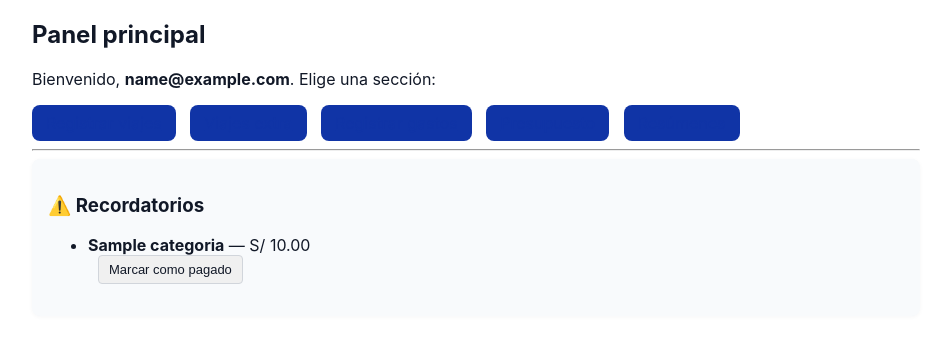
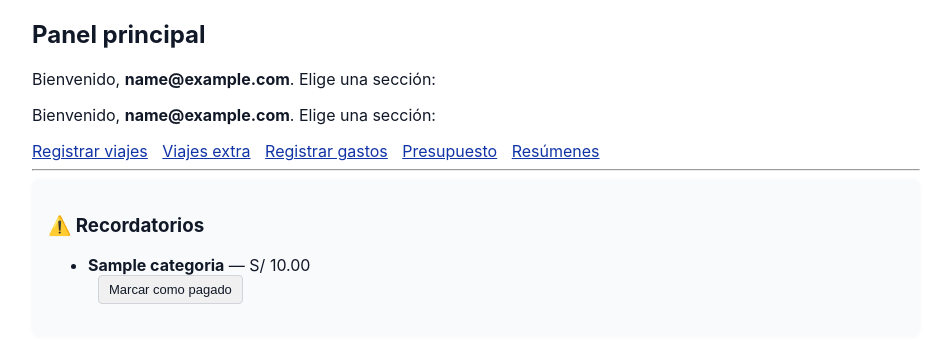
Before and after one commit to ajmonteroa45-del/tripcounterapp, a Flask app: template templates/home.html in a window 1280 px wide. Shown: the part 53-396 px from the top of the page, without its empty margins (164-1115 px from the left). Run offline with Flask 3, Linux system fonts and the light colour scheme; the template is opened without the code that fills it: most values are stand-ins (such as "Sample title", 1, 10 or a date in 2020).

Commit message:
Actualizar home.html
Modificación de botones

```diff
--- a/templates/home.html
+++ b/templates/home.html
@@ -7,13 +7,18 @@
     <h2>Panel principal</h2>
     <p>Bienvenido, <strong>{{ email }}</strong>. Elige una sección:</p>
 
-    <nav class="nav-links mb-4">
-        <a href="{{ url_for('viajes_page') }}" class="btn btn-primary">Registrar viajes</a>
-        <a href="{{ url_for('extras_page') }}" class="btn btn-warning">Viajes extra</a>
-        <a href="{{ url_for('gastos_page') }}" class="btn btn-danger">Registrar gastos</a> <a href="{{ url_for('presupuesto_page') }}" class="btn btn-success">Presupuesto</a>
-        <a href="{{ url_for('api_monthly_report') }}" class="btn btn-info">Resúmenes</a>
-    </nav>
-    <hr>
+    <p>Bienvenido, <strong>{{ email }}</strong>. Elige una sección:</p>
+
+<nav class="nav-links mb-4">
+    <div class="list-group list-group-horizontal text-center">
+        <a href="{{ url_for('viajes_page') }}" class="list-group-item list-group-item-action list-group-item-primary">Registrar viajes</a>
+        <a href="{{ url_for('extras_page') }}" class="list-group-item list-group-item-action list-group-item-warning">Viajes extra</a>
+        <a href="{{ url_for('gastos_page') }}" class="list-group-item list-group-item-action list-group-item-danger">Registrar gastos</a>
+        <a href="{{ url_for('presupuesto_page') }}" class="list-group-item list-group-item-action list-group-item-success">Presupuesto</a>
+        <a href="{{ url_for('api_monthly_report') }}" class="list-group-item list-group-item-action list-group-item-info">Resúmenes</a>
+    </div>
+</nav>
+<hr>
 
     {% if reminders %}
       <section class="card reminders-section p-4 mt-4">
```
